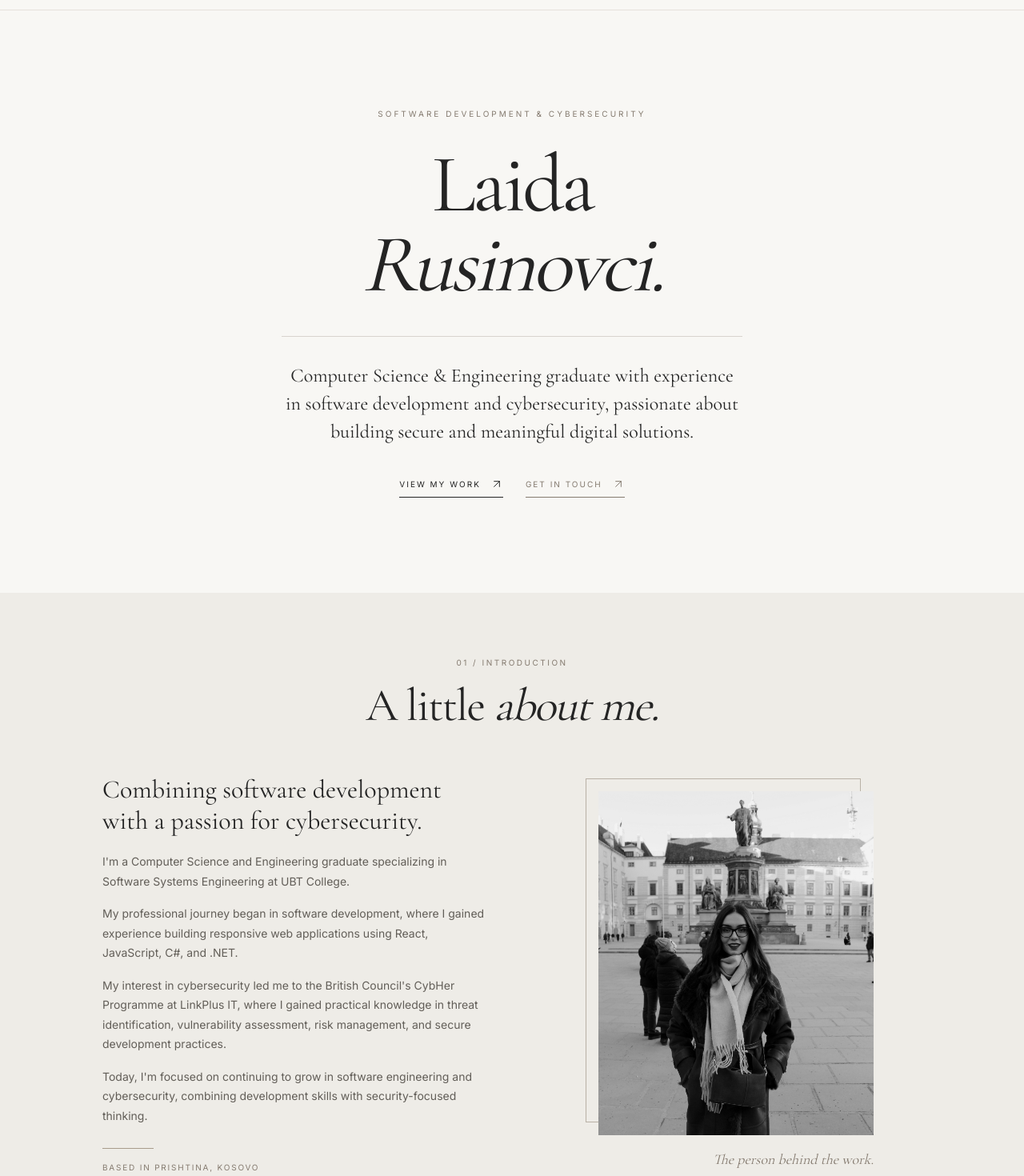
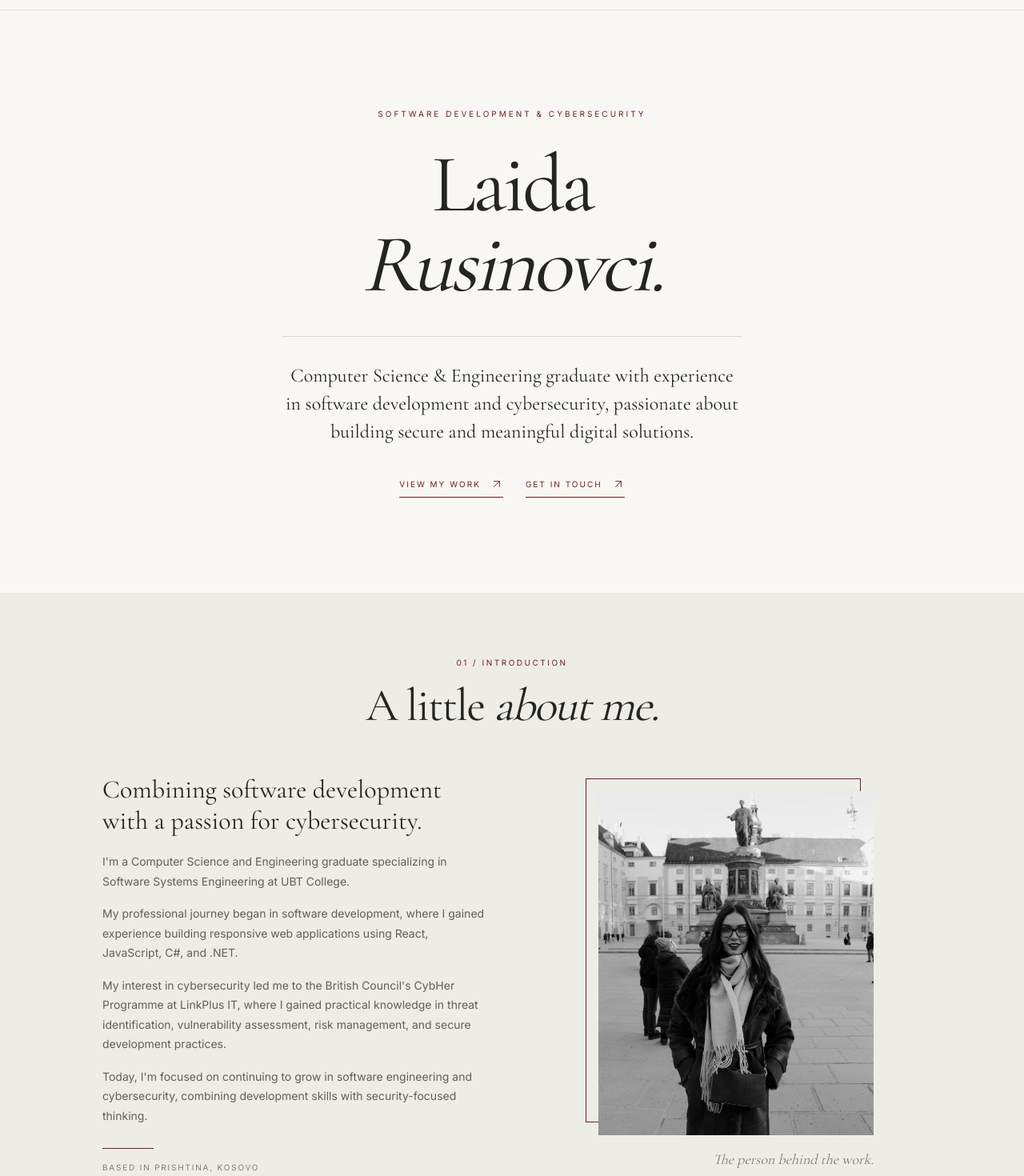
Before and after one commit to LaidaR3/my-portfolio, a Next.js app: page / in a window 1280 px wide. Shown: the part 60-1530 px from the top of the page at 80% size. Built offline with nearby package versions, Linux system fonts and the light colour scheme.

Commit message:
Change in color

```diff
--- a/app/components/About.tsx
+++ b/app/components/About.tsx
@@ -11,7 +11,7 @@ export default function About() {
 
         {/* Section Heading */}
         <div className="mb-10 text-center sm:mb-12 lg:mb-14">
-          <p className="mb-4 text-[10px] uppercase tracking-[0.25em] text-[#857B70]">
+          <p className="mb-4 text-[10px] uppercase tracking-[0.25em] text-[#761f22]">
             01 / Introduction
           </p>
 
@@ -62,7 +62,7 @@ export default function About() {
             </div>
 
             {/* Decorative Line */}
-            <div className="mt-7 h-px w-16 bg-[#A89C8C]" />
+            <div className="mt-7 h-px w-16 bg-[#761f22]" />
 
             <p className="mt-4 text-[10px] uppercase tracking-[0.18em] text-[#857B70]">
               Based in Prishtina, Kosovo
@@ -74,7 +74,7 @@ export default function About() {
 
             <div className="relative">
               {/* Decorative Frame */}
-              <div className="pointer-events-none absolute -left-4 -top-4 h-full w-full border border-[#B9B1A6]" />
+              <div className="pointer-events-none absolute -left-4 -top-4 h-full w-full border border-[#761f22]" />
 
               {/* Image */}
               <div className="relative aspect-[4/5] overflow-hidden bg-[#DDD8D0]">
--- a/app/components/Certifications.tsx
+++ b/app/components/Certifications.tsx
@@ -70,7 +70,7 @@ export default function Certifications() {
 
         {/* Section Heading */}
         <div className="mb-12 sm:mb-16">
-          <p className="mb-6 text-[10px] uppercase tracking-[0.3em] text-[#857B70] sm:text-[11px]">
+          <p className="mb-6 text-[10px] uppercase tracking-[0.3em] text-[#761f22] sm:text-[11px]">
             05 / Professional Development
           </p>
 
@@ -119,7 +119,7 @@ export default function Certifications() {
               </div>
 
               {/* Year and Credential Link */}
-              <div className="mt-8 flex items-center justify-between gap-3 border-t border-[#D8D4CE] pt-5">
+              <div className="mt-8 flex items-center justify-between gap-3 border-t border-[#761f22] pt-5">
                 <span className="text-xs text-[#857B70]">
                   {cert.year}
                 </span>
--- a/app/components/Contact.tsx
+++ b/app/components/Contact.tsx
@@ -41,7 +41,7 @@ export default function Contact() {
           {/* Email */}
           < a
             href="mailto:rusinovcilaida13@gmail.com"
-            className="group inline-flex max-w-full items-center justify-center gap-3 border-b border-[#242424] pb-2 text-center transition-opacity hover:opacity-50"
+            className="group inline-flex max-w-full items-center justify-center gap-3 border-b border-[#761f22] pb-2 text-center transition-opacity hover:opacity-50"
           >
             <span className="font-editorial min-w-0 break-all text-[clamp(1.15rem,4vw,2.5rem)] italic text-[#242424]">
               rusinovcilaida13@gmail.com
@@ -63,7 +63,7 @@ export default function Contact() {
                 href={link.url}
                 target="_blank"
                 rel="noopener noreferrer"
-                className="group inline-flex items-center gap-2 border-b border-[#857B70] pb-2 text-[11px] uppercase tracking-[0.2em] text-[#242424] transition-opacity duration-300 hover:opacity-50"
+                className="group inline-flex items-center gap-2 border-b border-[#761f22] pb-2 text-[11px] uppercase tracking-[0.2em] text-[#242424] transition-opacity duration-300 hover:opacity-50"
               >
                 {link.name}
 
@@ -81,7 +81,7 @@ export default function Contact() {
           <a
             href="/Laida_Rusinovci_CV.pdf"
             download="Laida_Rusinovci_CV.pdf"
-            className="group mt-4 inline-flex items-center justify-center gap-3 border border-[#242424] px-8 py-4 text-[11px] uppercase tracking-[0.2em] text-[#242424] transition-all duration-300 hover:bg-[#242424] hover:text-[#F8F7F4]"
+            className="group mt-4 inline-flex items-center justify-center gap-3 border border-[#761f22] px-8 py-4 text-[11px] uppercase tracking-[0.2em] text-[#242424] transition-all duration-300 hover:bg-[#242424] hover:text-[#F8F7F4]"
           >
             Download CV
 
--- a/app/components/Experience.tsx
+++ b/app/components/Experience.tsx
@@ -68,7 +68,7 @@ export default function Experience() {
 
         {/* Heading */}
         <div className="mb-12 sm:mb-16 lg:mb-20">
-          <p className="mb-6 text-[10px] uppercase tracking-[0.3em] text-[#857B70] sm:text-[11px]">
+          <p className="mb-6 text-[10px] uppercase tracking-[0.3em] text-[#761f22] sm:text-[11px]">
             03 / My Journey
           </p>
 
--- a/app/components/Hero.tsx
+++ b/app/components/Hero.tsx
@@ -10,7 +10,7 @@ export default function Hero() {
       <div className="mx-auto w-full max-w-5xl">
 
         {/* Professional Label */}
-        <p className="mb-7 text-[9px] uppercase leading-5 tracking-[0.18em] text-[#857B70] sm:mb-8 sm:text-[10px] sm:tracking-[0.3em]">
+        <p className="mb-7 text-[9px] uppercase leading-5 tracking-[0.18em] text-[#761f22] sm:mb-8 sm:text-[10px] sm:tracking-[0.3em]">
           Software Development & Cybersecurity
         </p>
 
@@ -38,27 +38,27 @@ export default function Hero() {
 
           <a
             href="#projects"
-            className="group inline-flex items-center gap-3 border-b border-[#242424] pb-2 text-[10px] uppercase tracking-[0.2em] transition-opacity hover:opacity-50"
+            className="group inline-flex items-center gap-3 border-b border-[#761f22] pb-2 text-[10px] uppercase tracking-[0.2em] text-[#761f22] transition-opacity hover:opacity-50"
           >
             View My Work
             <ArrowUpRight
               size={16}
               strokeWidth={1.5}
               aria-hidden="true"
-              className="transition-transform duration-300 group-hover:translate-x-0.5 group-hover:-translate-y-0.5"
+              className="text-[#761f22] transition-transform duration-300 group-hover:translate-x-0.5 group-hover:-translate-y-0.5 group-active:translate-x-1 group-active:-translate-y-1"
             />
           </a>
 
           <a
             href="#contact"
-            className="group inline-flex items-center gap-3 border-b border-[#857B70] pb-2 text-[10px] uppercase tracking-[0.2em] text-[#857B70] transition-opacity hover:opacity-50"
+            className="group inline-flex items-center gap-3 border-b border-[#761f22] pb-2 text-[10px] uppercase tracking-[0.2em] text-[#761f22] transition-opacity hover:opacity-50"
           >
             Get in Touch
             <ArrowUpRight
               size={16}
               strokeWidth={1.5}
               aria-hidden="true"
-              className="transition-transform duration-300 group-hover:translate-x-0.5 group-hover:-translate-y-0.5"
+              className="text-[#761f22] transition-transform duration-300 group-hover:translate-x-0.5 group-hover:-translate-y-0.5 group-active:translate-x-1 group-active:-translate-y-1"
             />
           </a>
 
--- a/app/components/Skills.tsx
+++ b/app/components/Skills.tsx
@@ -68,7 +68,7 @@ export default function Skills() {
 
         {/* Section Heading */}
         <div className="mb-12 text-center md:mb-14">
-          <p className="mb-4 text-[10px] uppercase tracking-[0.3em] text-[#857B70]">
+          <p className="mb-4 text-[10px] uppercase tracking-[0.3em] text-[#761f22]">
             02 / Technical Expertise
           </p>
 
```
Also changed, not shown: app/components/Projects.tsx (+4 -4 lines).
